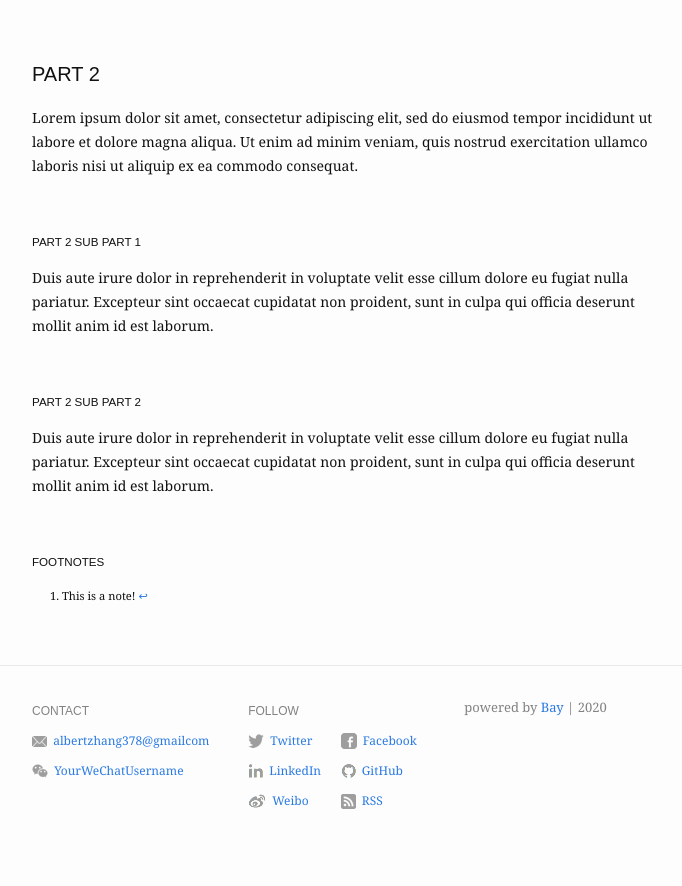
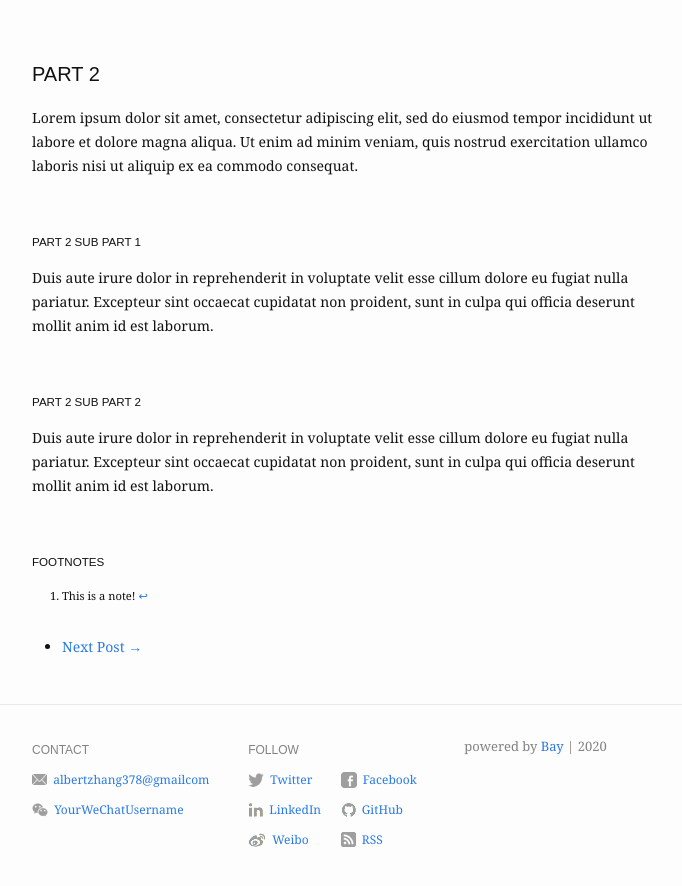
Before and after one commit to albert97/Snippet_Tech, a Jekyll site: the page built from _posts/2019-10-26-example-of-blog-post.md, in a window 1280 px wide and 900 px high, scrolled down 1033 px. Shown: the top 886 px of the window, without its empty margins (288-970 px from the left). Built offline with Jekyll 4.4.1, drawn with Linux system fonts in a browser that asks for light colours; before the commit the page ends 1894 px from its top, so only the background shows below that.

Commit message:
Update post.html

```diff
--- a/_layouts/post.html
+++ b/_layouts/post.html
@@ -32,6 +32,20 @@
             {{ content }}
           </article>
 
+           <ul class="pagination blog-pager">
+            {% if page.previous.url %}
+            <li class="page-item previous">
+              <a class="page-link" href="{{ page.previous.url | relative_url }}" data-toggle="tooltip" data-placement="top" title="{{page.previous.title}}">&larr; Previous Post</a>
+            </li>
+            {% endif %}
+            {% if page.next.url %}
+            <li class="page-item next">
+              <a class="page-link" href="{{ page.next.url | relative_url }}" data-toggle="tooltip" data-placement="top" title="{{page.next.title}}">Next Post &rarr;</a>
+            </li>
+            {% endif %}
+          </ul>
+
+
           {% if page.draft %}
               {% include draft-banner.html %}
           {% endif %}
```
